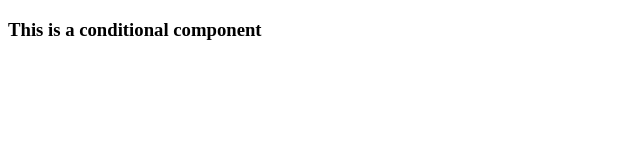
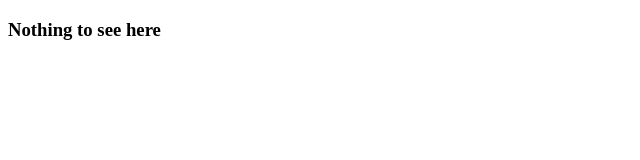
Before and after one commit to AmirTaki/React-JS-Tutorial-For-Beginners, a React (Create React App) app in the folder myproject/: page / in a window 1280 px wide. Shown: the top 160 px of the page, without its empty margins (0-640 px from the left). Built offline with nearby package versions, Linux system fonts and the light colour scheme.

Commit message:
Conditional Rendering Using

```diff
--- a/myproject/src/components/ConditinalComponent.js
+++ b/myproject/src/components/ConditinalComponent.js
@@ -1,20 +1,10 @@
 import { useState } from "react"
 
 export default function ConditinalComponent (){
-    const [display, setDisplay] = useState(true)
-    if(display){
-        return (
-            <div>
-                <h3>This is a conditional component</h3>
-            </div>
-        )
-    }
-
-    else {
-        return(
-            <div>
-                <h3>Nothing to see here</h3>
-            </div>
-        )
-    }
+    const [display, setDisplay] = useState(false)
+    let output ;
+    output =  display ? <h3>This is a conditional component</h3> : <h3>Nothing to see here</h3>
+    return(
+        <>{output}</>
+    )
 }
```
